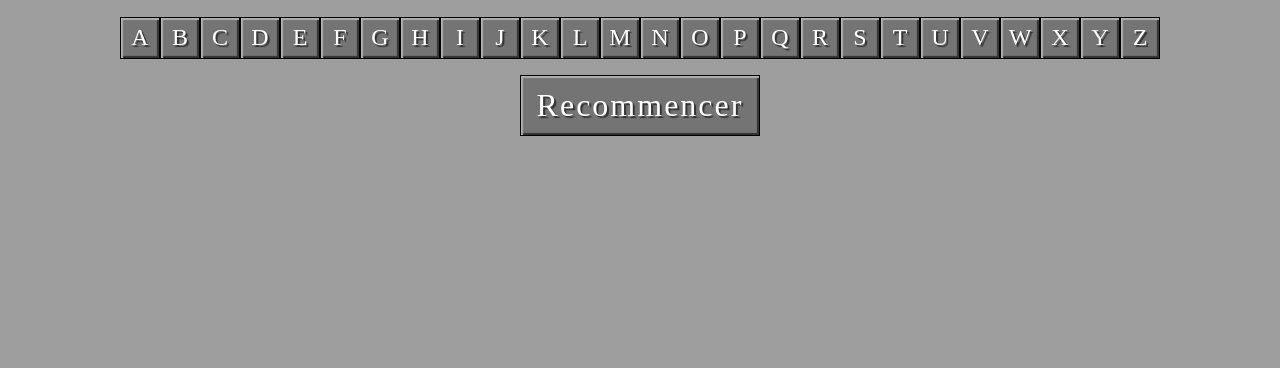
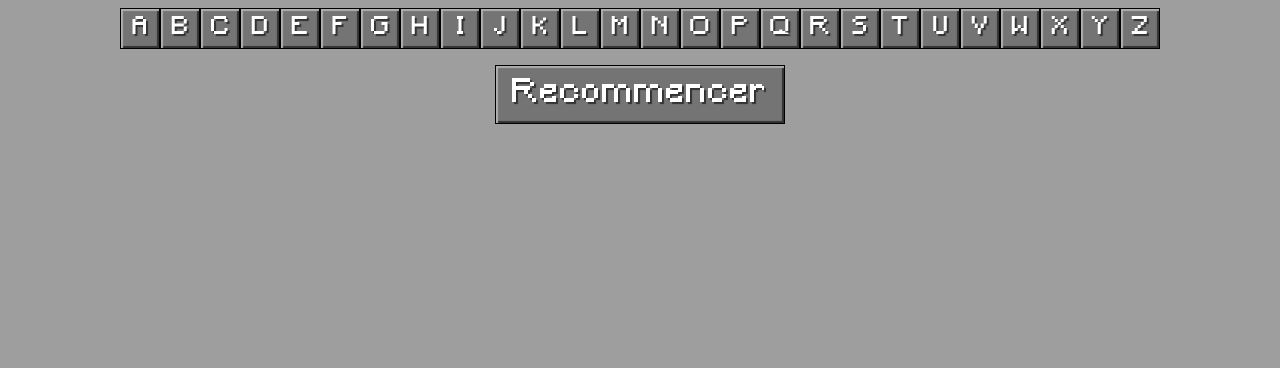
Before and after one commit to LouisC98/jeu_du_pendu_2.0, a plain HTML site: page index.html in a window 1280 px wide. Shown: the part 432-800 px from the top of the page. Drawn offline with Linux system fonts and the light colour scheme; the site is published under a folder, as on GitHub Pages, so addresses that start at the root find nothing.

Commit message:
fix css font

```diff
--- a/main.css
+++ b/main.css
@@ -1,6 +1,6 @@
 @font-face {
     font-family: 'Minecraftia';
-    src: url('/Minecraft.ttf') format('truetype');
+    src: url('./Minecraft.ttf') format('truetype');
     font-weight: normal;
     font-style: normal;
 }
```
